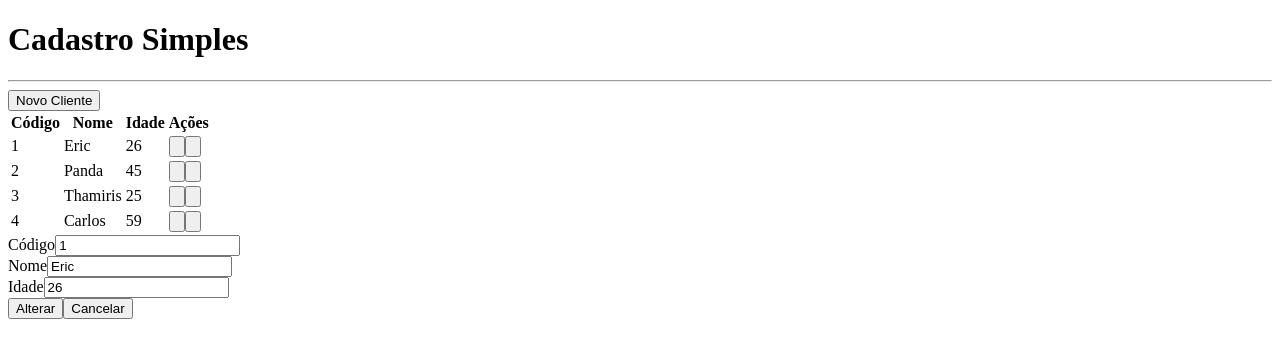
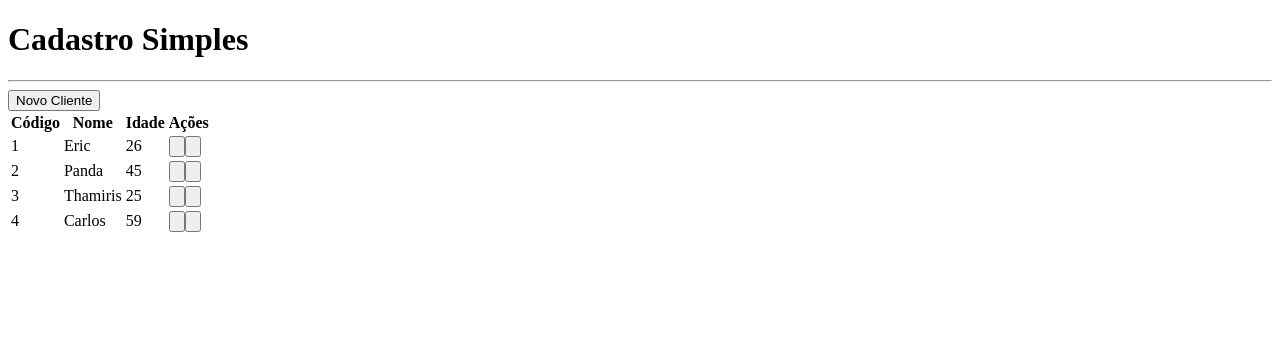
Before and after one commit to EricEOL/next-firebase, a Next.js app: page / in a window 1280 px wide. Shown: the top 358 px of the page. Built offline with nearby package versions, Linux system fonts and the light colour scheme.

Commit message:
Changing the interface between form and table

```diff
--- a/src/components/Button.tsx
+++ b/src/components/Button.tsx
@@ -2,6 +2,7 @@ interface ButtonProps {
   color?: 'green' | 'blue' | 'gray';
   className?: string;
   children: any;
+  onClick?: () => void;
 }
 
 export function Button(props: ButtonProps) {
@@ -9,7 +10,9 @@ export function Button(props: ButtonProps) {
   const color = props.color ?? 'gray';
 
   return (
-    <button className={`
+    <button
+      onClick={props.onClick}
+      className={`
       bg-gradient-to-r from-${color}-400 to-${color}-700
       text-white px-4 py-2 rounded-md
       hover:bg-gradient-to-r hover:from-${color}-700 hover:to-${color}-400
--- a/src/components/Form.tsx
+++ b/src/components/Form.tsx
@@ -5,6 +5,8 @@ import { Button } from './Button';
 
 interface FormProps {
   client?: Client;
+  clientChange?: (client: Client) => void;
+  canceled?: () => void;
 }
 
 export function Form(props: FormProps) {
@@ -38,10 +40,16 @@ export function Form(props: FormProps) {
       />
 
       <div className="flex justify-end mt-7">
-        <Button color="blue" className="mr-2">
+        <Button
+          onClick={() => props.clientChange?.(new Client(name, Number(age), id))}
+          color="blue"
+          className="mr-2"
+        >
           {id ? 'Alterar' : 'Salvar'}
         </Button>
-        <Button>Cancelar</Button>
+        <Button onClick={props.canceled}>
+          Cancelar
+        </Button>
       </div>
     </div>
   )
--- a/src/pages/index.tsx
+++ b/src/pages/index.tsx
@@ -1,3 +1,4 @@
+import { useState } from "react";
 import { Button } from "../components/Button";
 import { Form } from "../components/Form";
 import { Layout } from "../components/Layout";
@@ -21,6 +22,12 @@ export default function Home() {
     console.log(client.name)
   }
 
+  function clientSaved(client: Client) {
+    console.log(client);
+  }
+
+  const [visible, setVisible] = useState<'table' | 'form'>('table');
+
   return (
     <div className={`
       flex justify-center items-center h-screen
@@ -28,8 +35,15 @@ export default function Home() {
       text-white
     `}>
       <Layout title="Cadastro Simples">
+        {visible === 'table' ? (
+          <>
             <div className="flex justify-end">
-          <Button color="green" className="mb-4">Novo Cliente</Button>
+              <Button
+                onClick={() => setVisible('form')}
+                color="green"
+                className="mb-4">
+                Novo Cliente
+              </Button>
             </div>
             <Table
               clients={clients}
@@ -37,7 +51,14 @@ export default function Home() {
               deletedClient={deletedClient}
             >
             </Table>
-        <Form client={clients[0]}/>
+          </>
+        ) : (
+          <Form
+            client={clients[0]}
+            clientChange={clientSaved}
+            canceled={() => setVisible('table')}
+          />
+        )}
       </Layout>
     </div>
   )
```
Lines whose indentation alone changed are shown as unchanged.
